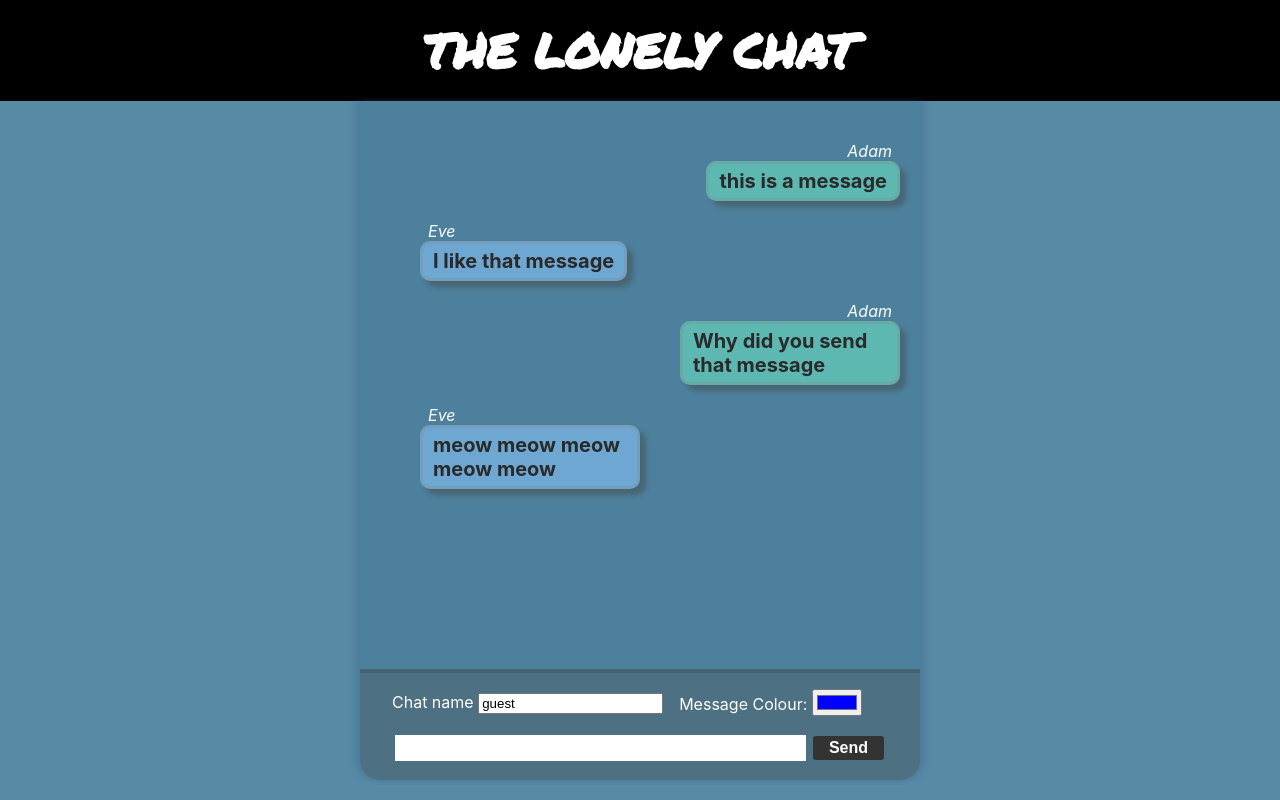
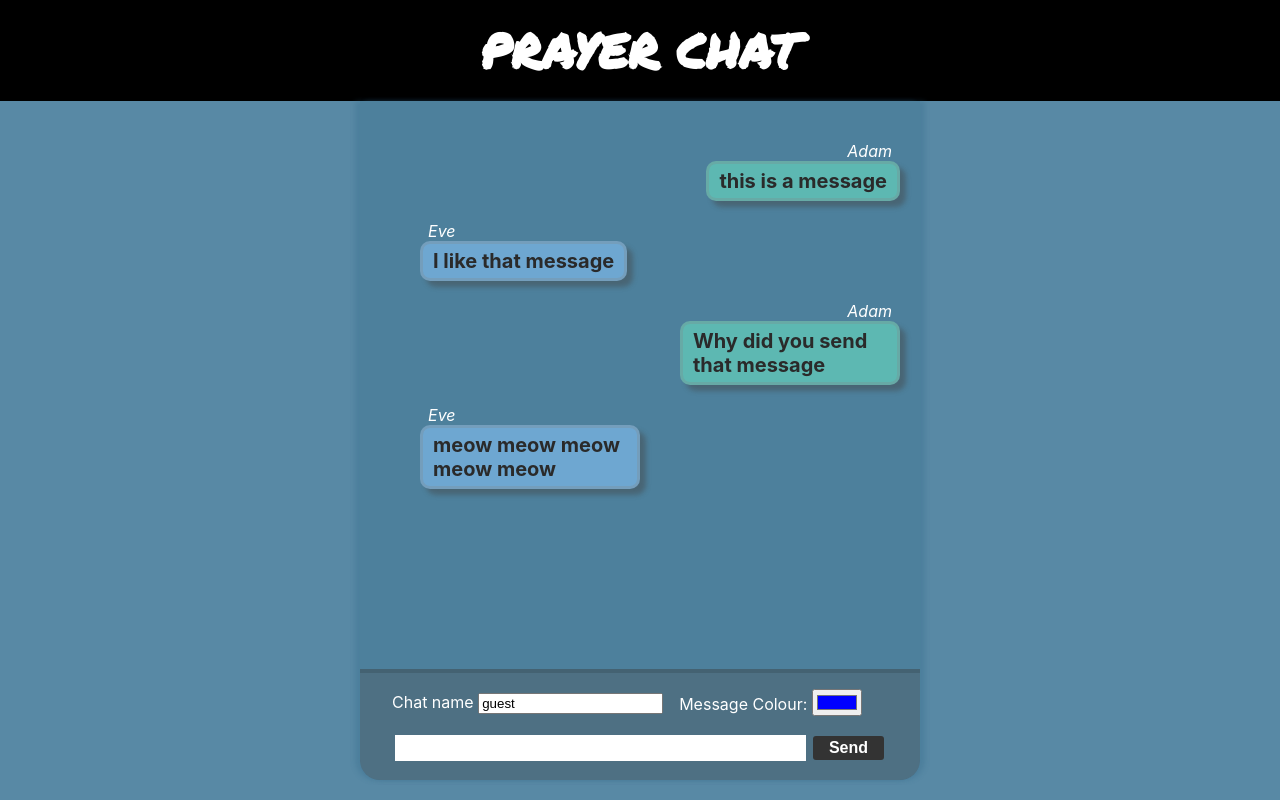
Before and after one commit to Bluejay314/socket-chat-app, a website: page public/index.html in a window 1280 px wide. Drawn offline with nearby package versions, Linux system fonts and the light colour scheme; no server answers; a web font is replaced by a local one.

Commit message:
changed heading

```diff
--- a/public/index.html
+++ b/public/index.html
@@ -16,7 +16,7 @@
 
 <body>
 	<header>
-		<h1>THE LONELY CHAT</h1>
+		<h1>PRAYER CHAT</h1>
 	</header>
 	<main>
 		<ul id="message-list">
```
